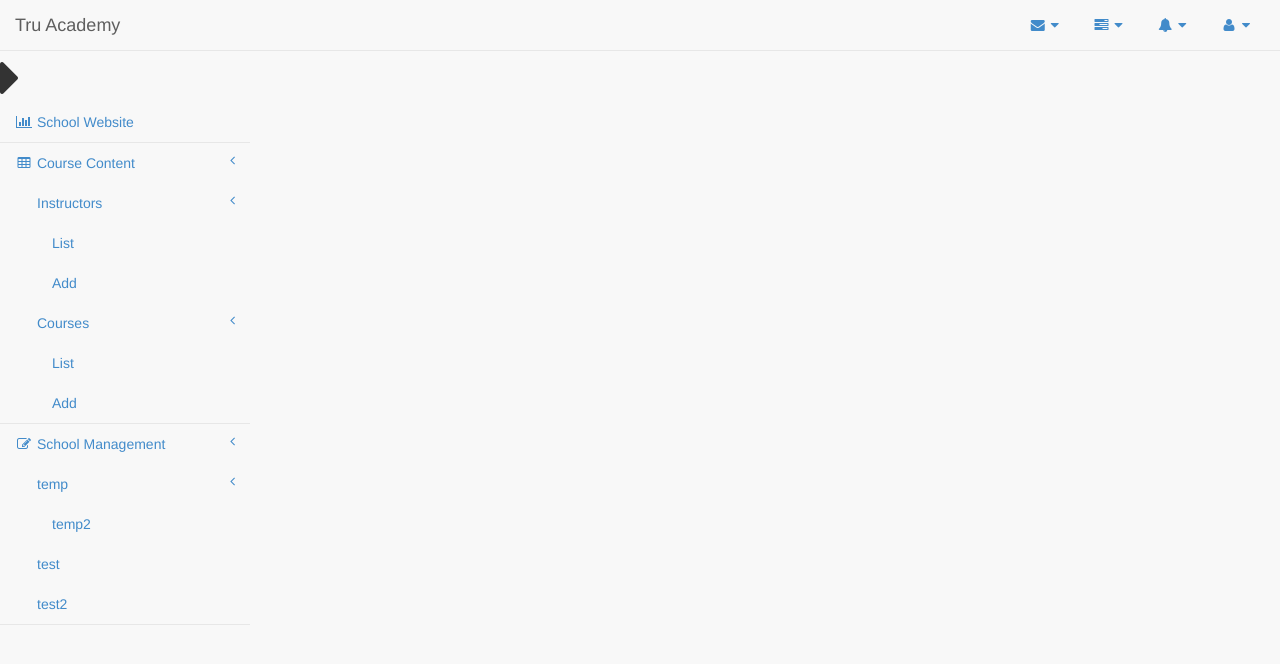
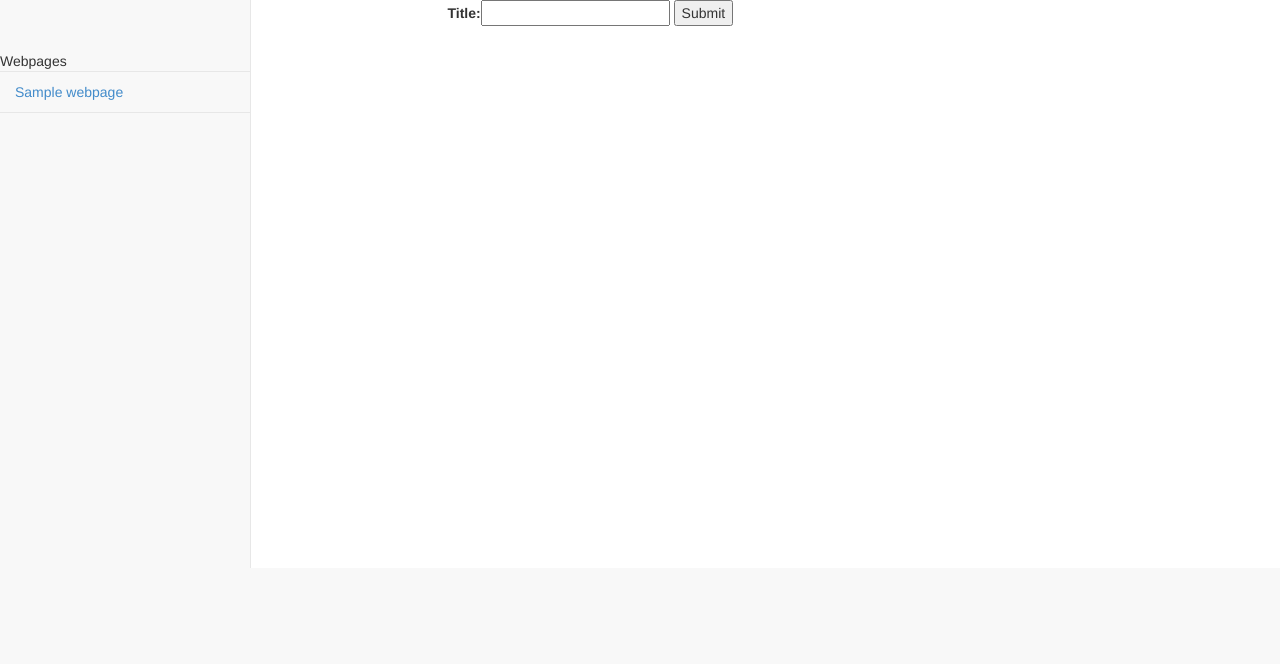
Before and after one commit to mihasK/pagemaker, a Django app: page / in a window 1280 px wide. Shown: the top 664 px of the page. Run offline with Django 3.2, Linux system fonts and the light colour scheme; tables that the repository leaves empty hold one stand-in row (values such as "Sample post"); some libraries are stand-ins or nearby versions.

Commit message:
first form added. needs success url

```diff
--- a/mysite/mysite/settings.py
+++ b/mysite/mysite/settings.py
@@ -36,6 +36,7 @@
     'django.contrib.sessions',
     'django.contrib.messages',
     'django.contrib.staticfiles',
+    'bootstrapform',
     'colorful',
     'embed_video',
     'south',
--- /dev/null
+++ b/mysite/pagemaker/forms.py
@@ -0,0 +1,9 @@
+from django import forms
+from pagemaker.models import *
+
+
+class WebPageCreateForm(forms.ModelForm):
+    class Meta:
+        model = WebPage
+
+        fields = ['title']
--- a/mysite/pagemaker/models.py
+++ b/mysite/pagemaker/models.py
@@ -8,10 +8,10 @@
 
 
 def get_media_image_path(instance, filename):#todo rmw: there has to be a better way
-    return os.path.join(str(instance.school.pk), 'images', str(instance.pk),filename)
+    return os.path.join(str(instance.webpage.pk), 'images', str(instance.pk),filename)
 
 def get_media_video_path(instance, filename):
-    return os.path.join(str(instance.school.pk), 'videos',  str(instance.pk),filename)
+    return os.path.join(str(instance.webpage.pk), 'videos',  str(instance.pk),filename)
 
 def get_image_path(instance, filename):#todo rmw: there has to be a better way
     return os.path.join(str(instance.pk), 'images',filename)
--- a/mysite/pagemaker/templates/__base.html
+++ b/mysite/pagemaker/templates/__base.html
@@ -1,8 +1,9 @@
+{% load static from staticfiles %}
+
 <!DOCTYPE html>
 <html lang="en">
-  <head>
+    <head>
     <title>{% block title %}Demo{% endblock %}</title>
-    {% load static from staticfiles %}
 
     {% block meta %}
         <meta charset="utf-8">
@@ -14,28 +15,127 @@
     {% endblock meta %}
 
     {% block css_files %}
-        <!--[if lte IE 8]>
-            <link rel="stylesheet" href="http://yui.yahooapis.com/pure/0.5.0/grids-responsive-old-ie-min.css">
-        <![endif]-->
-        <!--[if gt IE 8]><!-->
-            <link rel="stylesheet" href="http://yui.yahooapis.com/pure/0.5.0/grids-responsive-min.css">
-        <!--<![endif]-->
-        <link rel="stylesheet" type="text/css" href={% static "css/bootstrap.min.css" %}>
+        <!-- Bootstrap Core CSS -->
+        <link href={% static "bower_components/bootstrap/dist/css/bootstrap.min.css" %} rel="stylesheet">
 
-        <link rel="stylesheet" type="text/css" href={% static "css/landing/style.css" %}>
+        <!-- MetisMenu CSS -->
+        <link href={% static "bower_components/metisMenu/dist/metisMenu.min.css" %} rel="stylesheet">
+
+        <!-- Custom CSS -->
+        <link href={% static "css/sb-admin-2.css" %} rel="stylesheet">
+
+        <link href={% static "css/bootstrap-social.css" %} rel="stylesheet">
+
+        <!-- Custom Fonts -->
+        <link href={% static "bower_components/fontawesome/css/font-awesome.min.css" %} rel="stylesheet" type="text/css">
+
+        <style>
+            {{ school.custom_css }}
+        </style>
     {% endblock css_files %}
 
     {% block js_files %}
-        <script src="//ajax.googleapis.com/ajax/libs/jquery/1.11.1/jquery.min.js"></script>
-        <script src={% static "js/bootstrap.js" %}></script>
+        <!-- HTML5 Shim and Respond.js IE8 support of HTML5 elements and media queries -->
+        <!-- WARNING: Respond.js doesn't work if you view the page via file:// -->
+        <!--[if lt IE 9]>
+          <script src="https://oss.maxcdn.com/libs/html5shiv/3.7.0/html5shiv.js"></script>
+          <script src="https://oss.maxcdn.com/libs/respond.js/1.4.2/respond.min.js"></script>
+        <![endif]-->
+        <script src={% static "bower_components/jquery/dist/jquery.min.js" %}></script>
+
     {% endblock js_files %}
 
-  </head>
-  <body>
-    {% block main_content_area %}
+    </head>
 
-    {% endblock main_content_area %}
+    <body>
+
+    <div id="wrapper">
+
+
+    {% block left_sidebar %}
+
+        <div class="navbar-default sidebar" role="navigation">
+            <div class="sidebar-nav navbar-collapse">
+                <ul class="nav" id="side-menu">
+                    <li>
+                        <a href="#"><i class="fa fa-bar-chart-o fa-fw"></i> School Website</a>
+                    </li>
+                    <li>
+                        <a href="#"><i class="fa fa-table fa-fw"></i> Course Content<span class="fa arrow"></span></a>
+                        <ul class="nav nav-second-level">
+                            <li>
+                                <a href="#">Instructors<span class="fa arrow"></span></a>
+                                <ul class="nav nav-third-level">
+                                    <li>
+                                        <a href="#">List</a>
+                                    </li>
+                                    <li>
+                                        <a href="#">Add</a>
+                                    </li>
+                                </ul>
+                            </li>
+                            <li>
+                                <a href="#">Courses<span class="fa arrow"></span></a>
+                                <ul class="nav nav-third-level">
+                                    <li>
+                                        <a href="#">List</a>
+                                    </li>
+                                    <li>
+                                        <a href="#">Add</a>
+                                    </li>
+                                </ul>
+                            </li>
+
+                        </ul>
+                        <!-- /.nav-second-level -->
+                    </li>
+                    <li>
+                        <a href="#"><i class="fa fa-edit fa-fw"></i> School Management<span class="fa arrow"></span></a>
+                        <ul class="nav nav-second-level">
+                            <li>
+                                <a href="#">temp<span class="fa arrow"></span></a>
+                                <ul class="nav nav-third-level">
+                                    <li>
+                                        <a href="#">temp2</a>
+                                    </li>
+                                </ul>
+                            </li>
+                            <li>
+                                <a href="#">test</a>
+                            </li>
+                            <li>
+                                <a href="#">test2</a>
+                            </li>
+                        </ul>
+                        <!-- /.nav-second-level -->
+                    </li>
+                </ul>
+            </div>
+            <!-- /.sidebar-collapse -->
+        </div>
+
+    {% endblock left_sidebar %}
+
+
+    {% block main_content_area %} {% endblock main_content_area %}
+
     {% block footer %}{% endblock footer %}
-    {% block js_files_bottom %}{% endblock js_files_bottom %}
-  </body>
+
+    </div> <!-- end wrapper -->
+
+    {% block js_files_bottom %}
+        <!-- Bootstrap Core JavaScript -->
+        <script src={% static "bower_components/bootstrap/dist/js/bootstrap.min.js" %}></script>
+
+        <!-- Metis Menu Plugin JavaScript -->
+        <script src={% static "bower_components/metisMenu/dist/metisMenu.min.js" %}></script>
+
+        <!-- Custom Theme JavaScript -->
+        <script src={% static "js/sbadmin2/sb-admin-2.js" %}></script>
+        <script src={% static "js/education/sidebar_toggle.js" %}></script>
+    {% endblock js_files_bottom %}
+
+
+    </body>
+
 </html>
--- /dev/null
+++ b/mysite/pagemaker/templates/webpage_list.html
@@ -0,0 +1,36 @@
+{% extends '__base.html' %}
+{% load bootstrap %}
+
+
+{% block left_sidebar %}
+    <div class="navbar-default sidebar" role="navigation">
+        <div class="sidebar-nav navbar-collapse">
+            <ul class="nav" id="side-menu">
+                <li>Webpages</li>
+                {% for webpage in webpages %}
+                <li>
+                    <a href="#">{{webpage}}</a>
+                </li>
+                {% endfor %}
+            </ul>
+        </div>
+        <!-- /.sidebar-collapse -->
+        </div>
+
+{% endblock left_sidebar %}
+
+
+{% block main_content_area %}
+    <div id="page-wrapper">
+        <div class="row">
+            <div class="col-md-8 col-md-offset-2">
+                <form action="{% url 'webpage.list' %}" method="POST">
+                    {% csrf_token %}
+                    {{ form | bootstrap }}
+                    <input type="submit" class="button" value="Submit"/>
+                </form>
+            </div>
+        </div>
+    </div>
+
+{% endblock main_content_area %}
--- a/mysite/pagemaker/urls.py
+++ b/mysite/pagemaker/urls.py
@@ -1,8 +1,9 @@
 from django.conf.urls import patterns, include, url
+from pagemaker.views import *
 
 
 urlpatterns = patterns('pagemaker.views',
     # Examples:
     url(r'^demo/$', 'demo', name='demo'),
-    url(r'^$', 'main', name='main'),
+    url(r'^$', WebPageListView.as_view(), name='webpage.list'),
 )
--- a/mysite/pagemaker/views.py
+++ b/mysite/pagemaker/views.py
@@ -1,10 +1,20 @@
 from django.shortcuts import render
 from django.http import HttpResponse
+from django.views.generic import CreateView
+
+from pagemaker.forms import *
+from pagemaker.models import *
 
 
 # Create your views here.
 def demo(request):
-   return render(request, 'demo.html')
+    return render(request, 'demo.html')
 
-def main(request):
-   return render(request, 'main.html', {'school':0})
+class WebPageListView(CreateView):
+    form_class = WebPageCreateForm
+    template_name = 'webpage_list.html'
+
+    def get_context_data(self, **kwargs):
+        context = super(WebPageListView, self).get_context_data(**kwargs)
+        context['webpages'] = WebPage.objects.all()
+        return context
```
